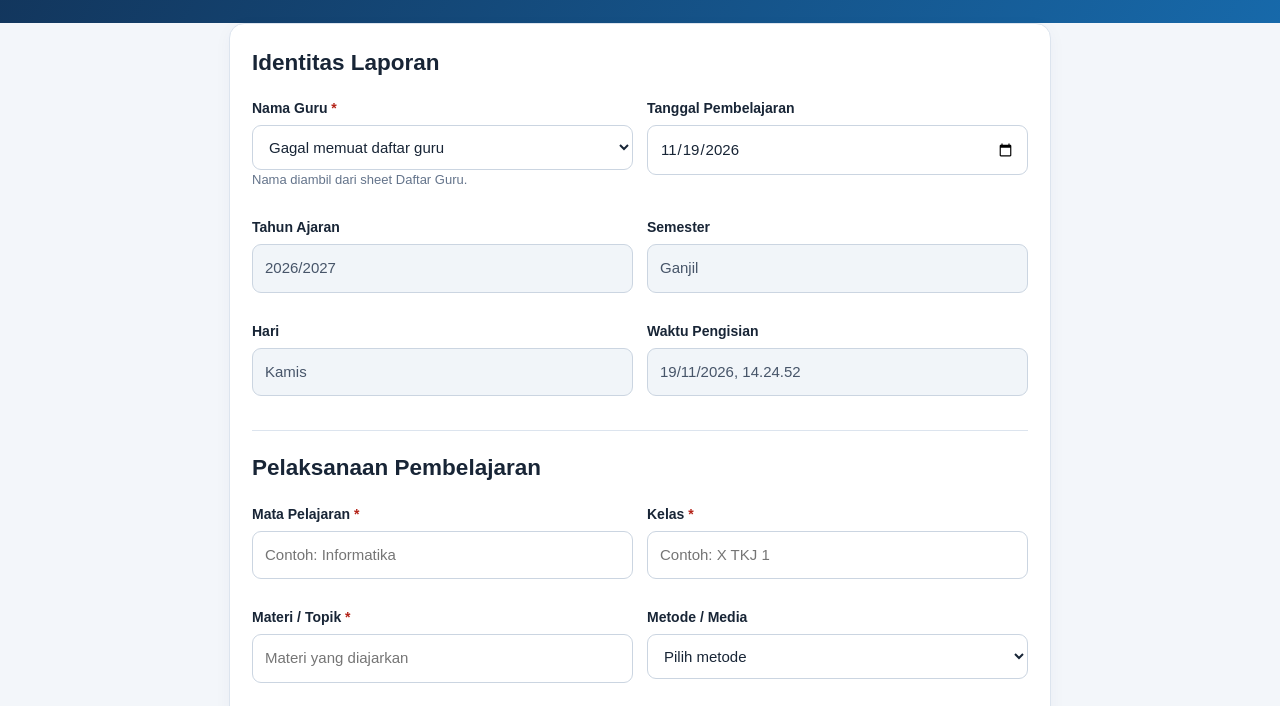
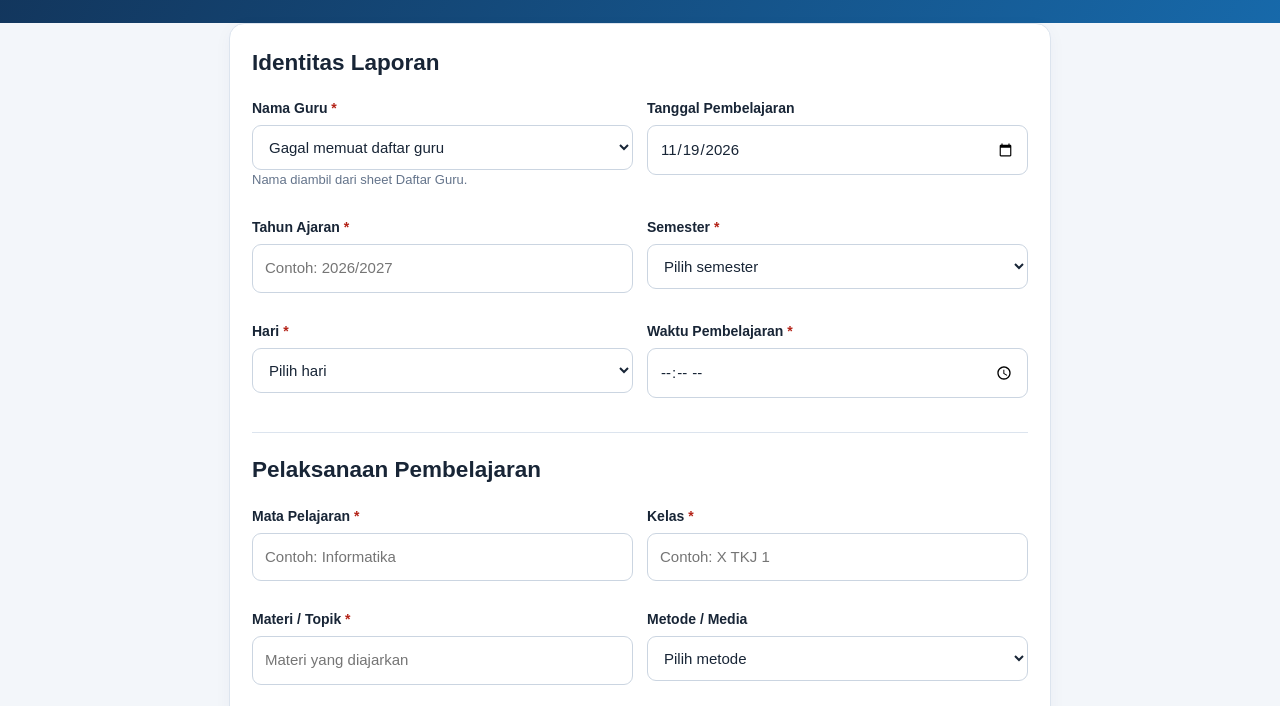
Before and after one commit to smktelkompengajaran-code/laporan-pjj-guru, a plain HTML site: page index.html in a window 1280 px wide. Shown: the part 94-800 px from the top of the page. Drawn offline with Linux system fonts and the light colour scheme.

Commit message:
Update index.html

```diff
--- a/index.html
+++ b/index.html
@@ -13,7 +13,7 @@ main{padding:22px 0 40px}.card{background:white;border:1px solid var(--line);bor
 .grid{display:grid;grid-template-columns:1fr 1fr;gap:14px}.field{margin-bottom:14px}
 label{display:block;font-weight:700;margin-bottom:6px;font-size:14px}
 input,select,textarea{width:100%;padding:12px;border:1px solid #cbd5e1;border-radius:9px;font:inherit;background:white;color:#182536}
-input[readonly]{background:#f1f5f9;color:#475569}textarea{min-height:86px;resize:vertical}
+textarea{min-height:86px;resize:vertical}
 button{border:0;border-radius:10px;background:var(--blue);color:white;font-weight:700;padding:13px 20px;font-size:15px;cursor:pointer}
 button:disabled{opacity:.55;cursor:wait}.hint{color:var(--muted);font-size:13px}.status{padding:11px 13px;border-radius:9px;margin-top:12px;display:none}
 .status.ok{display:block;background:#e8f7ee;color:#166534}.status.err{display:block;background:#fff0f0;color:#991b1b}
@@ -31,10 +31,10 @@ button:disabled{opacity:.55;cursor:wait}.hint{color:var(--muted);font-size:13px}
       <select id="teacher" name="teacher" required><option value="">Memuat daftar guru...</option></select>
       <div class="hint">Nama diambil dari sheet Daftar Guru.</div></div>
     <div class="field"><label for="date">Tanggal Pembelajaran</label><input id="date" name="date" type="date" required></div>
-    <div class="field"><label for="academicYear">Tahun Ajaran</label><input id="academicYear" name="academicYear" readonly></div>
-    <div class="field"><label for="semester">Semester</label><input id="semester" name="semester" readonly></div>
-    <div class="field"><label for="day">Hari</label><input id="day" name="day" readonly></div>
-    <div class="field"><label for="time">Waktu Pengisian</label><input id="time" name="time" readonly></div>
+    <div class="field"><label for="academicYear">Tahun Ajaran <span class="req">*</span></label><input id="academicYear" name="academicYear" type="text" required placeholder="Contoh: 2026/2027"></div>
+    <div class="field"><label for="semester">Semester <span class="req">*</span></label><select id="semester" name="semester" required><option value="">Pilih semester</option><option value="Ganjil">Ganjil</option><option value="Genap">Genap</option></select></div>
+    <div class="field"><label for="day">Hari <span class="req">*</span></label><select id="day" name="day" required><option value="">Pilih hari</option><option>Senin</option><option>Selasa</option><option>Rabu</option><option>Kamis</option><option>Jumat</option><option>Sabtu</option><option>Minggu</option></select></div>
+    <div class="field"><label for="time">Waktu Pembelajaran <span class="req">*</span></label><input id="time" name="time" type="time" required></div>
   </div>
   <hr style="border:0;border-top:1px solid var(--line);margin:20px 0">
   <h2>Pelaksanaan Pembelajaran</h2>
@@ -59,15 +59,6 @@ button:disabled{opacity:.55;cursor:wait}.hint{color:var(--muted);font-size:13px}
 /* GANTI URL INI dengan URL Web App Apps Script setelah deployment */
 const SCRIPT_URL = "https://script.google.com/macros/s/AKfycbxAmAgPxRga1bn4Sb4Jj31Wt0wgFkUxH8nuGYITt9Z2euZq807bdW9XXyjEWLUcjU1h/exec";
 const $ = id => document.getElementById(id);
-const hari = ["Minggu","Senin","Selasa","Rabu","Kamis","Jumat","Sabtu"];
-function setAutoFields(){
-  const d = new Date(($("date").value || new Date().toISOString().slice(0,10))+"T12:00:00");
-  const y=d.getFullYear(), m=d.getMonth()+1;
-  $("academicYear").value = m>=7 ? `${y}/${y+1}` : `${y-1}/${y}`;
-  $("semester").value = (m>=7 && m<=12) || m===1 ? "Ganjil" : "Genap";
-  $("day").value=hari[d.getDay()];
-  $("time").value=new Date().toLocaleString("id-ID");
-}
 function showStatus(msg,kind){$("status").textContent=msg;$("status").className="status "+kind}
 function jsonp(params){
   return new Promise((resolve,reject)=>{
@@ -91,8 +82,7 @@ async function loadTeachers(){
   }catch(e){$("teacher").innerHTML='<option value="">Gagal memuat daftar guru</option>';showStatus(e.message,"err")}
 }
 function escapeHtml(s){return String(s).replace(/[&<>"']/g,c=>({"&":"&amp;","<":"&lt;",">":"&gt;",'"':"&quot;","'":"&#39;"}[c]))}
-$("date").value=new Date().toISOString().slice(0,10);setAutoFields();$("date").addEventListener("change",setAutoFields);
-setInterval(()=>{$("time").value=new Date().toLocaleString("id-ID")},30000);
+$("date").value=new Date().toISOString().slice(0,10);
 loadTeachers();
 $("reportForm").addEventListener("submit",async e=>{
   e.preventDefault();
@@ -106,7 +96,7 @@ $("reportForm").addEventListener("submit",async e=>{
     const r=await jsonp(data);
     if(!r.ok)throw new Error(r.message||"Laporan gagal disimpan.");
     showStatus("Laporan berhasil dikirim dan tercatat di database. Terima kasih.","ok");
-    e.target.reset();$("date").value=new Date().toISOString().slice(0,10);setAutoFields();loadTeachers();
+    e.target.reset();$("date").value=new Date().toISOString().slice(0,10);loadTeachers();
   }catch(err){showStatus(err.message,"err")}
   finally{$("submitBtn").disabled=false;$("submitBtn").textContent="Kirim Laporan"}
 });
```
